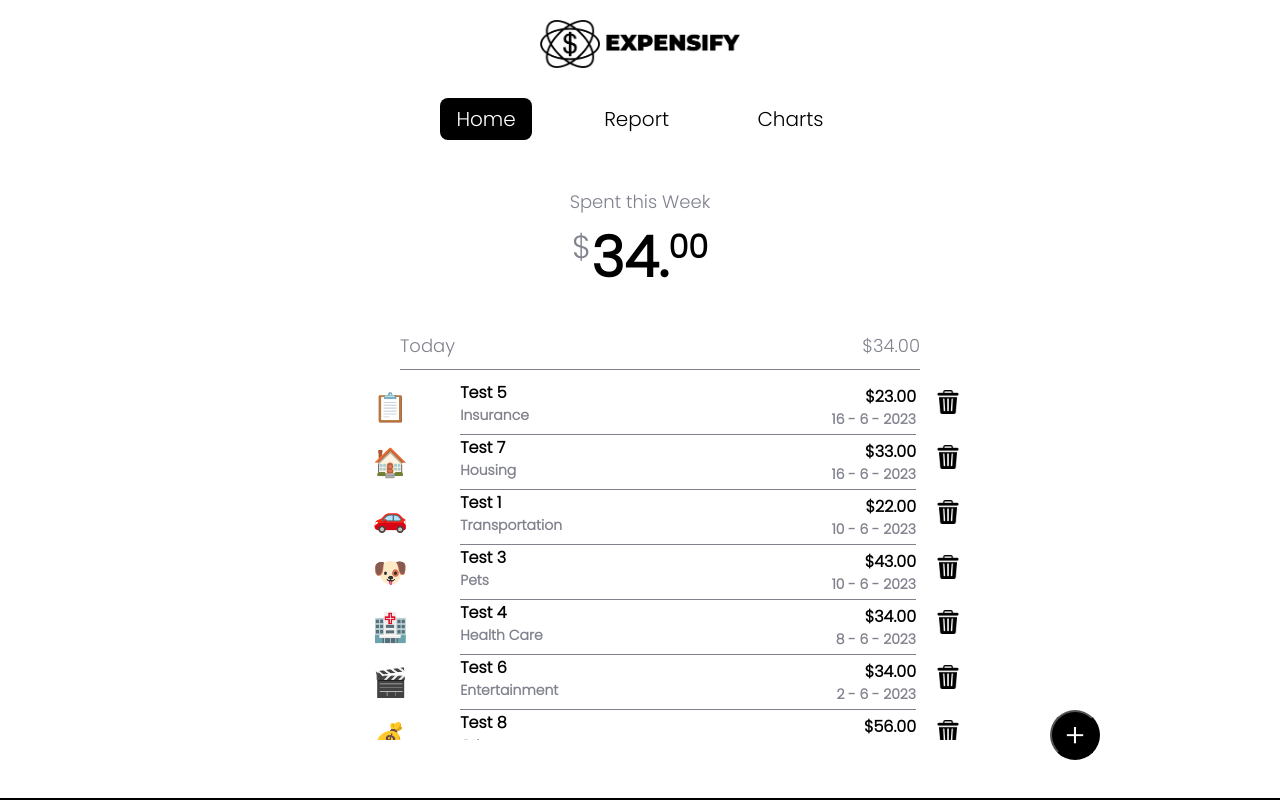
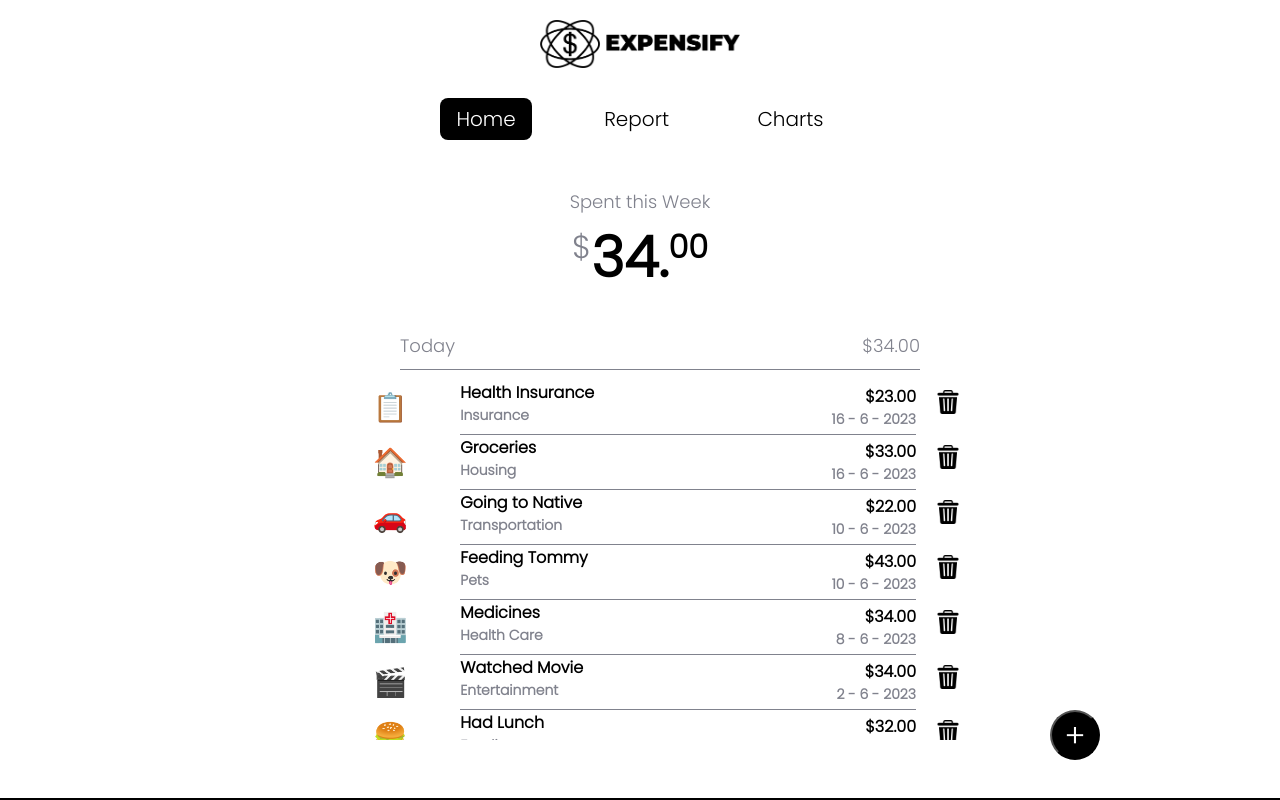
Before and after one commit to tishasaha32/expensify-frontend, a React (Create React App) app: page / in a window 1280 px wide. Built offline with nearby package versions, Linux system fonts and the light colour scheme.

Commit message:
ANIMATIONS

```diff
--- a/src/App.js
+++ b/src/App.js
@@ -14,17 +14,16 @@ function App() {
   const [weeklyExpense, setWeeklyExpense] = useState(0);
   const [dailyExpense, setDailyExpense] = useState(0);
   const [transactions,setTransactions] =  useState([
-    {emoji:"📋",title:"Test 5",expense:"23",category:"Insurance",date:"2023-06-16",id:5},
-    {emoji:"🏠",title:"Test 7",expense:"33",category:"Housing",date:"2023-06-16",id:7},
-    {emoji:"🚗",title:"Test 1",expense:"22",category:"Transportation",date:"2023-06-10",id:1},
-    {emoji:"🐶",title:"Test 3",expense:"43",category:"Pets",date:"2023-06-10",id:3},
-    {emoji:"🏥",title:"Test 4",expense:"34",category:"Health Care",date:"2023-06-08",id:4},
-    {emoji:"🎬",title:"Test 6",expense:"34",category:"Entertainment",date:"2023-06-02",id:6},
-    {emoji:"💰",title:"Test 8",expense:"56",category:"Others",date:"2023-06-02",id:8},
-    {emoji:"🍔",title:"Test 2",expense:"32",category:"Fooding",date:"2023-06-01",id:2}]);
+    {emoji:"📋",title:"Health Insurance",expense:"23",category:"Insurance",date:"2023-06-16",id:5},
+    {emoji:"🏠",title:"Groceries",expense:"33",category:"Housing",date:"2023-06-16",id:7},
+    {emoji:"🚗",title:"Going to Native",expense:"22",category:"Transportation",date:"2023-06-10",id:1},
+    {emoji:"🐶",title:"Feeding Tommy",expense:"43",category:"Pets",date:"2023-06-10",id:3},
+    {emoji:"🏥",title:"Medicines",expense:"34",category:"Health Care",date:"2023-06-08",id:4},
+    {emoji:"🎬",title:"Watched Movie",expense:"34",category:"Entertainment",date:"2023-06-02",id:6},
+    {emoji:"🍔",title:"Had Lunch",expense:"32",category:"Fooding",date:"2023-06-01",id:2}
+  ]);
   const [activeTab,setActiveTab] = useState('home');
   const [reportTab,setReportTab] = useState('monthly');
-  const [chartTab,setChartTab] = useState('monthlyChart');
 
   //Function to handle tab
   const handleTabClick = (tab) => {
@@ -35,9 +34,6 @@ function App() {
     setReportTab(tab);
   }
 
-  const handleChartTabClick = (tab) =>{
-    setChartTab(tab);
-  }
   return (
 
     <div className="App">
--- a/src/components/MonthlySummary.module.css
+++ b/src/components/MonthlySummary.module.css
@@ -57,6 +57,7 @@
     grid-template-columns: 1fr;
     height: 45vh;
     overflow-y: scroll!important;
+
 }
 .transaction{
     display: flex;
```
